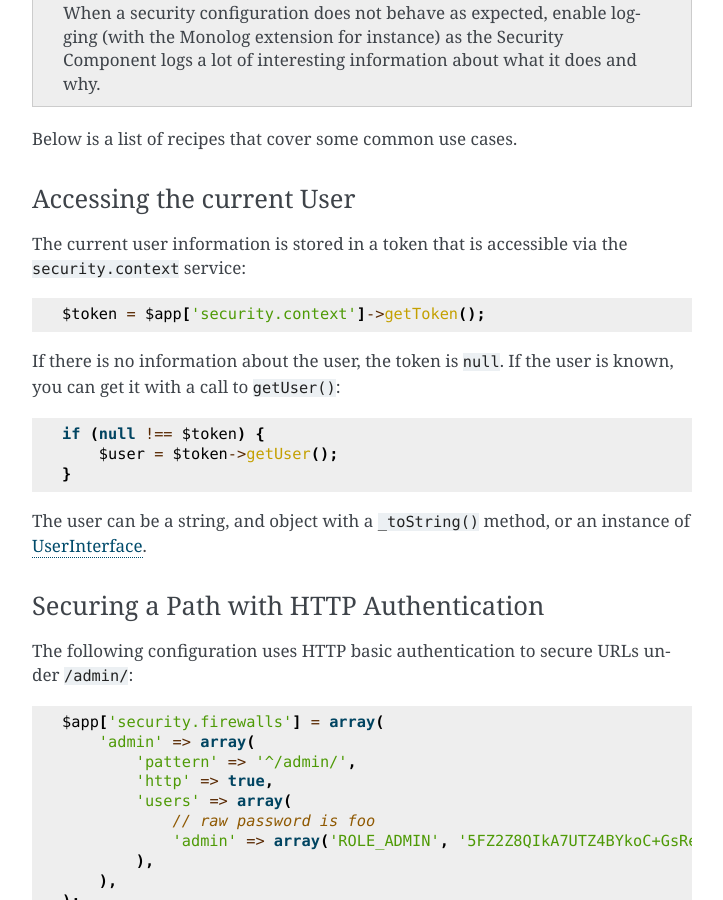
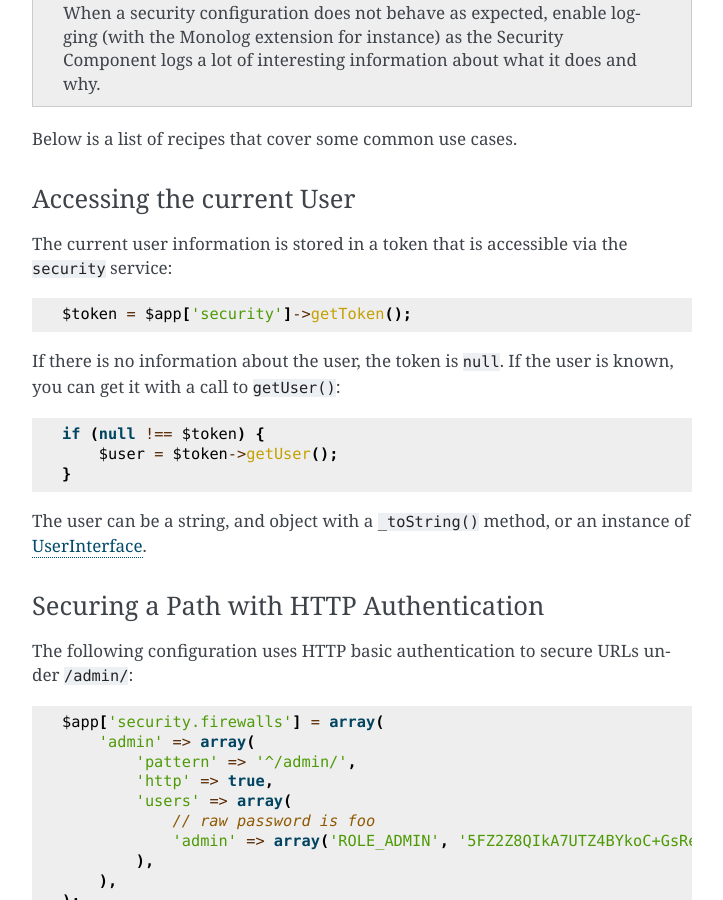
Before and after one commit to silexphp/Silex, a Sphinx documentation site: the page built from doc/providers/security.rst, in a window 1280 px wide and 900 px high, scrolled down 1369 px. Shown: the whole window, without its empty margins (388-1111 px from the left). Built offline with Sphinx 7.4.7, drawn with Linux system fonts in a browser that asks for light colours; some of the changed text lies outside the part shown.

Commit message:
renamed security.context to security

```diff
--- a/doc/providers/security.rst
+++ b/doc/providers/security.rst
@@ -12,8 +12,8 @@ n/a
 Services
 --------
 
-* **security.context**: The main entry point for the security provider. Use it
-  to get the current user token.
+* **security**: The main entry point for the security provider. Use it to get
+  the current user token.
 
 * **security.authentication_manager**: An instance of
   `AuthenticationProviderManager
@@ -78,9 +78,9 @@ Accessing the current User
 ~~~~~~~~~~~~~~~~~~~~~~~~~~
 
 The current user information is stored in a token that is accessible via the
-``security.context`` service::
+``security`` service::
 
-    $token = $app['security.context']->getToken();
+    $token = $app['security']->getToken();
 
 If there is no information about the user, the token is ``null``. If the user
 is known, you can get it with a call to ``getUser()``::
@@ -281,7 +281,7 @@ Checking User Roles
 To check if a user is granted some role, use the ``isGranted()`` method on the
 security context::
 
-    if ($app['security.context']->isGranted('ROLE_ADMIN') {
+    if ($app['security']->isGranted('ROLE_ADMIN') {
         // ...
     }
 
```
Also changed, not shown: 3 other files.
